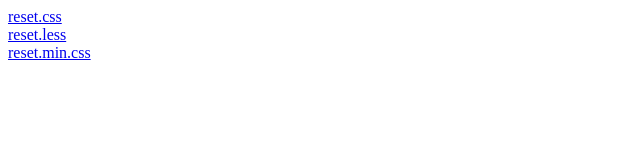
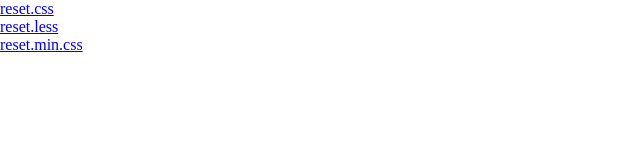
Before and after one commit to uiwjs/reset-css, a plain HTML site: page index.html in a window 1280 px wide. Shown: the whole page, without its empty margins (0-640 px from the left). Drawn offline with Linux system fonts and the light colour scheme.

Commit message:
deploy: 3bace709d02ff68d5969124554a8f23e56a6e3ee

```diff
--- a/index.html
+++ b/index.html
@@ -2,6 +2,7 @@
 <head>
   <title>reset-css</title>
   <meta name="description" content="A tiny modern CSS reset.">
+  <link rel="stylesheet" type="text/css" href="reset.min.css" />
 </head>
 <body>
   <div>
```
